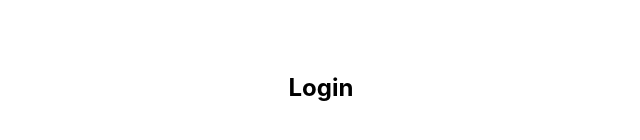
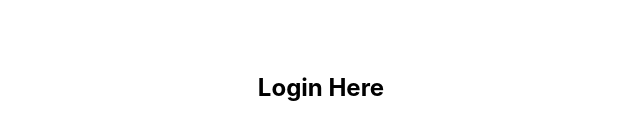
Before and after one commit to jfernandezcl/task-tracker, a React (Vite) app in the folder frontend-task/: page /login in a window 1280 px wide. Shown: the part 312-452 px from the top of the page, without its empty margins (319-959 px from the left). Built offline with nearby package versions, Linux system fonts and the light colour scheme.

Commit message:
feat: change title login

```diff
--- a/frontend-task/src/components/Login.jsx
+++ b/frontend-task/src/components/Login.jsx
@@ -1,7 +1,7 @@
 function Login() {
   return (
     <section>
-      <h1>Login</h1>
+      <h1>Login Here</h1>
     </section>
   )
 }
```
